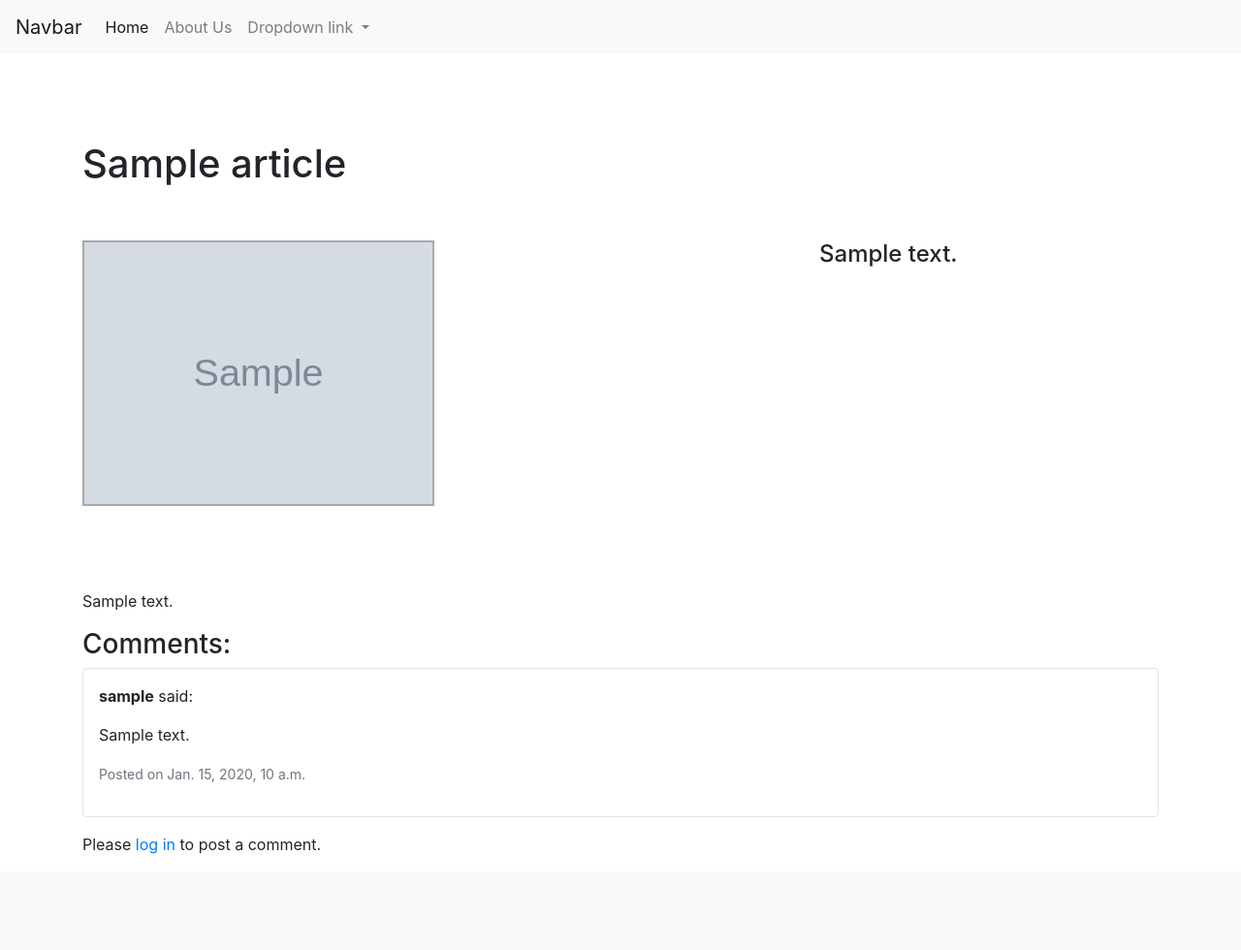
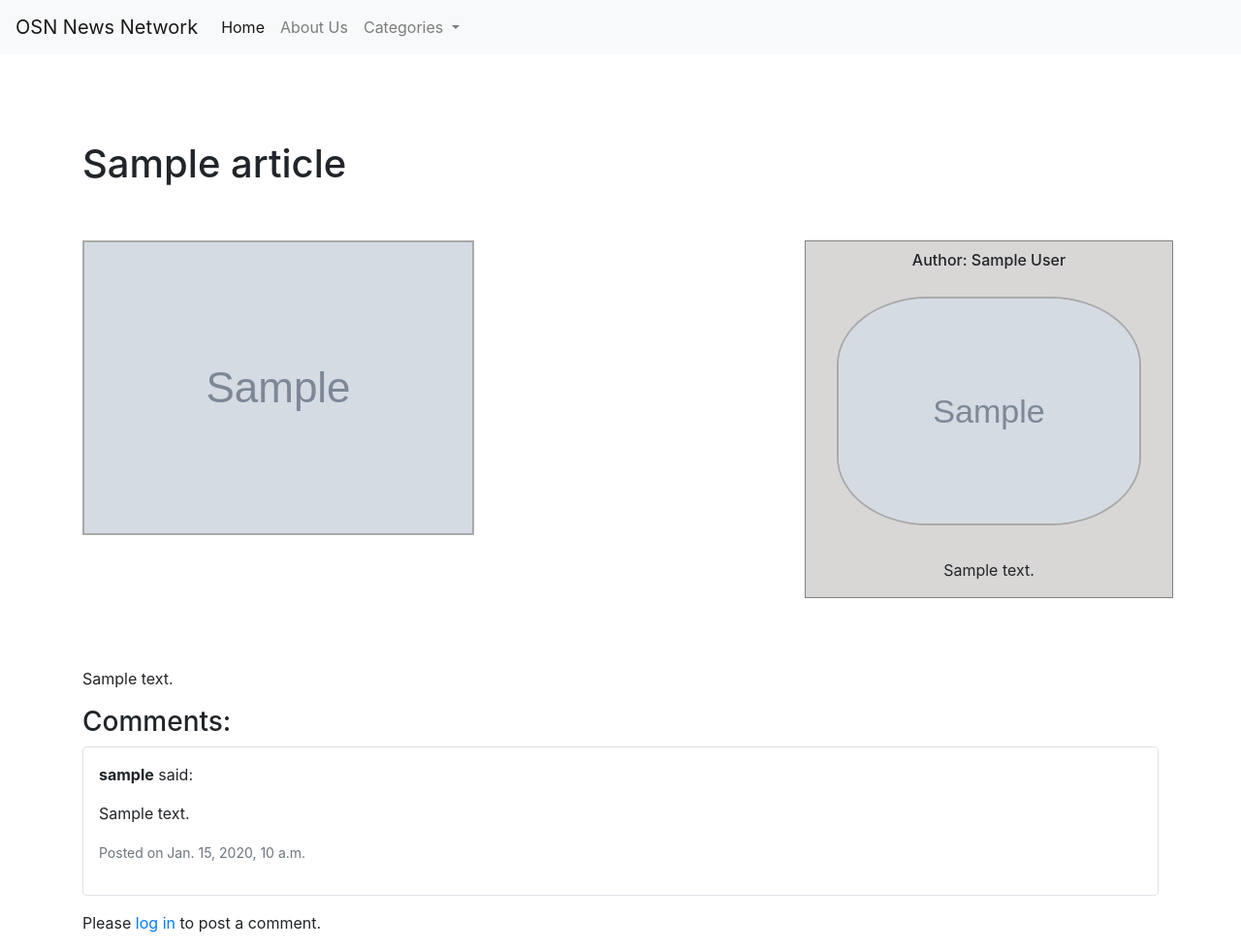
Before and after one commit to Mickjitsu/opensourcenews-, a Django app: a page that uses opensourcenews/templates/base.html in a window 1280 px wide. Shown: the whole page at 97% size. Before the commit the page ends 881 px from the top, so only its background shows below. Run offline with Django 5.2, Linux system fonts and the light colour scheme; tables that the repository leaves empty hold one stand-in row (values such as "Sample post"); grey boxes marked "Sample" are stand-in pictures; some libraries are stand-ins or nearby versions.

Commit message:
unused vote models deleted - single post page updated to include author information on larger screens

```diff
--- a/opensourcenews/articles/static/css/index.css
+++ b/opensourcenews/articles/static/css/index.css
@@ -118,14 +118,31 @@
  }
 
 .article-details img {
-  max-height: 90%;
-  max-width: auto;
+  max-height: auto;
+  max-width: 90%;
   border: 2px solid darkgray;
 }
 
 .article-details p {
   margin-top: 5%;
 }
+
+.single-excerpt {
+  border: 1px solid gray;
+  background-color: rgb(201, 197, 197, 0.7);
+  height: 30%;
+}
+
+.single-excerpt > h6 {
+  margin-top: 10px;
+}
+.single-excerpt > img {
+  max-height: 250px;
+  width: auto;
+  border-radius: 30%;
+  margin-top: 20px;
+}
+
 @media (max-width: 780px) {
     .categories-list {
         display:none;
@@ -139,5 +156,6 @@
   .article-details img {
     margin-left: auto;
     margin-right: auto;
+    max-width: 90%;
   }
 }
--- a/opensourcenews/articles/templates/articles/index.html
+++ b/opensourcenews/articles/templates/articles/index.html
@@ -6,7 +6,7 @@
 {% block content %}
 <div class="index-intro">
     <h1>Welcome to Open Source News</h1>
-    <h3>Real news from real people on the ground.</h3>
+    <h3>Independent, Open Sourced Journalism from around the globe.</h3>
 </div>
 <div class="categories-container">
     <ul class="categories-list">
--- a/opensourcenews/articles/templates/articles/single_post.html
+++ b/opensourcenews/articles/templates/articles/single_post.html
@@ -9,15 +9,31 @@
 <div class="container">
     <div class="article-details">
             <h1> {{ post.title }} </h1>
+            {% if journalist_image and journalist_bio %}
+            <div class="row">
+                <div class="col-lg-8 col-md-12 col-sm-12">
+                   <img src="{{ post.image.url }}" alt="{{ article.title }}" class="img-fluid">
+               </div>
+               <div class="col-lg-4 single-excerpt text-center mb-3">
+                    <h6>Author: {{ first_name}} {{ last_name }}</h6>
+                   <img src="{{ journalist_image }}" alt="" class="img-fluid mb-3">
+                   <p> {{ journalist_bio }}</p>
+               </div>
+           </div>
+           <p> {{ post.content|linebreaksbr }}</p>
+        {% else %}
             <div class="row">
                 <div class="col-lg-8 col-md-12 col-sm-12">
                    <img src="{{ post.image.url }}" alt="{{ article.title }}" class="img-fluid">
                </div>
                <div class="col-lg-3 single-excerpt">
-                   <h4> {{ post.get_excerpt_less }} </h4>
+                   <h4> {{ post.get_excerpt_less }}
+                   </h4>
+                   <p> Read more below</p>
                </div>
            </div>
-        <p> {{ post.content }}</p>
+        <p> {{ post.content|linebreaksbr }}</p>
+        {% endif %}
     </div>
 
 <div class="comment-section">
--- a/opensourcenews/articles/views.py
+++ b/opensourcenews/articles/views.py
@@ -5,6 +5,7 @@ from django.contrib.auth.decorators import login_required
 from .forms import CommentForm
 from django.core.paginator import Paginator
 from .models import Article, Comment, Category
+from contributors.models import Journalist
 
 # Create your views here.
 
@@ -40,9 +41,16 @@ def category_list(request, slug):
     'categories': this_category
     })
 
-def single_post(request, slug,):
+def single_post(request, slug):
     this_post = get_object_or_404(Article, slug=slug)
     full_categories = Category.objects.all()
+    this_journalist = this_post.created_by
+    user = this_journalist.user
+    journalist_first_name = this_journalist.first_name
+    journalist_last_name = this_journalist.last_name
+    journalist_bio = this_journalist.bio
+    journalist_image = this_journalist.profile_picture.url
+
     if request.method == 'POST':
         form = CommentForm(request.POST)
         if form.is_valid():
@@ -58,5 +66,10 @@ def single_post(request, slug,):
     return render(request, 'articles/single_post.html', {
         'full_categories': full_categories,
         'post': this_post,
-        'form': form
+        'form': form,
+        'journalist_image': journalist_image,
+        'journalist': user,
+        'journalist_bio': journalist_bio,
+        'first_name': journalist_first_name,
+        'last_name': journalist_last_name
     })
--- a/opensourcenews/contributors/models.py
+++ b/opensourcenews/contributors/models.py
@@ -9,6 +9,8 @@ class Journalist(models.Model):
     user = models.OneToOneField(User, on_delete=models.CASCADE)
     bio = models.TextField(blank=True)
     profile_picture = models.ImageField(upload_to='journalists/', blank=True, null=True)
+    first_name = models.TextField()
+    last_name = models.TextField()
 
     def __str__(self):
         return self.user.username
--- a/opensourcenews/templates/base.html
+++ b/opensourcenews/templates/base.html
@@ -50,7 +50,7 @@
   </nav>
 -->
 <nav class="navbar navbar-expand-lg navbar-light bg-light">
-  <a class="navbar-brand" href="#">Navbar</a>
+  <a class="navbar-brand" href="#">OSN News Network</a>
   <button class="navbar-toggler" type="button" data-toggle="collapse" data-target="#navbarNavDropdown" aria-controls="navbarNavDropdown" aria-expanded="false" aria-label="Toggle navigation">
     <span class="navbar-toggler-icon"></span>
   </button>
@@ -64,7 +64,7 @@
       </li>
       <li class="nav-item dropdown">
         <a class="nav-link dropdown-toggle" href="#" id="navbarDropdownMenuLink" data-toggle="dropdown" aria-haspopup="true" aria-expanded="false">
-          Dropdown link
+          Categories
         </a>
         <div class="dropdown-menu" aria-labelledby="navbarDropdownMenuLink">
           <ul>
```
Also changed, not shown: opensourcenews/articles/migrations/0004_delete_vote.py (added), opensourcenews/contributors/migrations/0002_journalist_first_name_journalist_last_name.py (added), opensourcenews/media/articles/trump_election.jpg (added), opensourcenews/media/journalists/kamala.webp (added), opensourcenews/media/journalists/mickymilo.jpg (added).
